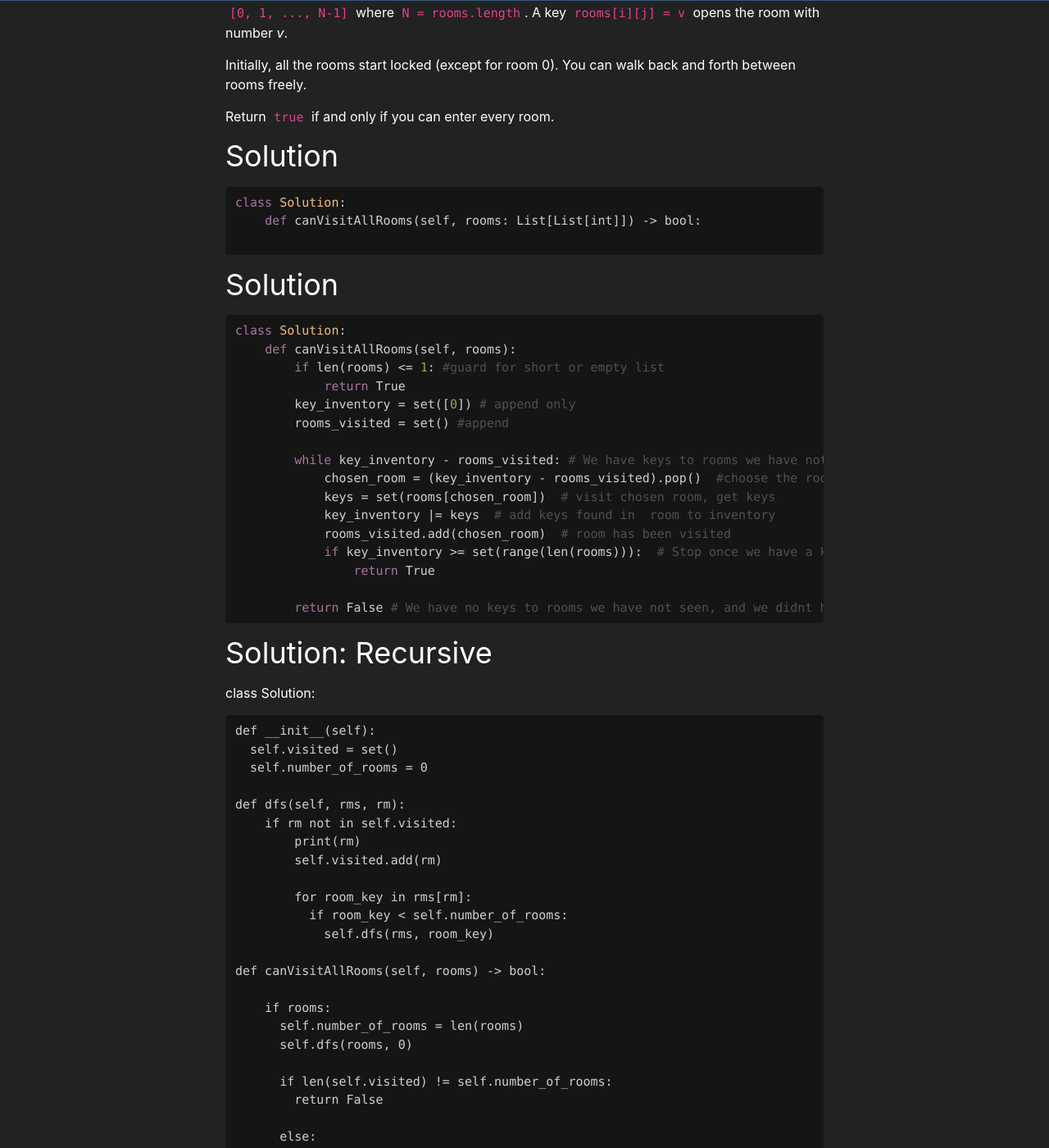
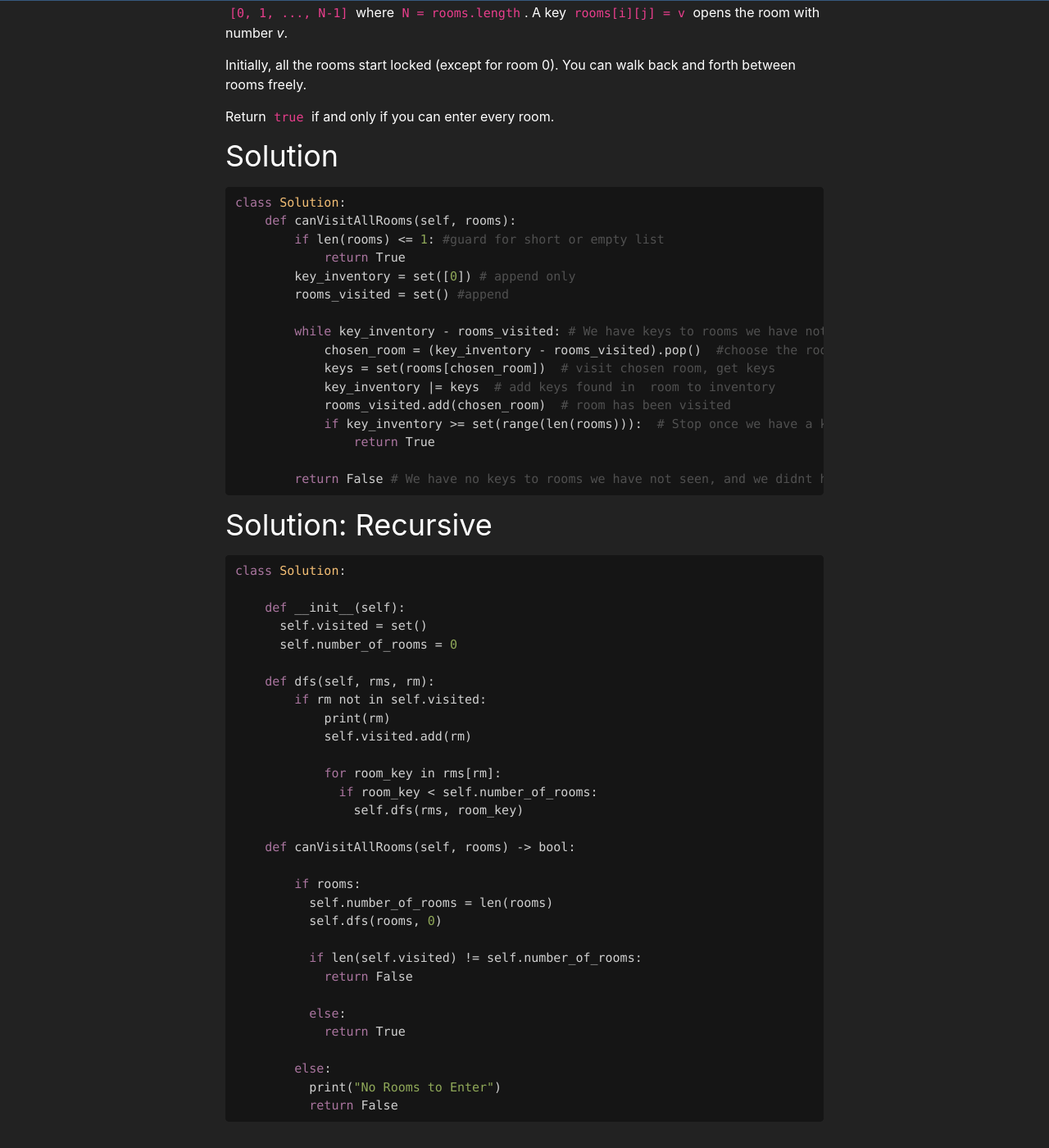
Before and after one commit to chicagopython/algosig, a Jekyll site: the page built from _posts/2020-05-07-keys-and-rooms.md, in a window 1280 px wide and 1400 px high, scrolled down 353 px. Shown: the whole window at 82% size. Built offline with Jekyll 4.4.1, drawn with Linux system fonts in a browser that asks for light colours; nearby versions of some CDN libraries; our own code applies the rules of GitHub Pages for plain Markdown files; some of the changed text lies outside the part shown.

Commit message:
Update 2020-05-07-keys-and-rooms.md

````diff
--- a/_posts/2020-05-07-keys-and-rooms.md
+++ b/_posts/2020-05-07-keys-and-rooms.md
@@ -22,13 +22,6 @@ Initially, all the rooms start locked (except for room 0). You can walk back and
 Return `true` if and only if you can enter every room.
 
 ## Solution
-``` python
-class Solution:
-    def canVisitAllRooms(self, rooms: List[List[int]]) -> bool:
-
-```
-
-## Solution
 
 ``` python
 class Solution:
@@ -50,6 +43,7 @@ class Solution:
 ```
 
 ## Solution: Recursive
+```python
 class Solution:
 
     def __init__(self):
@@ -80,3 +74,4 @@ class Solution:
         else:
           print("No Rooms to Enter")
           return False
+```
````
